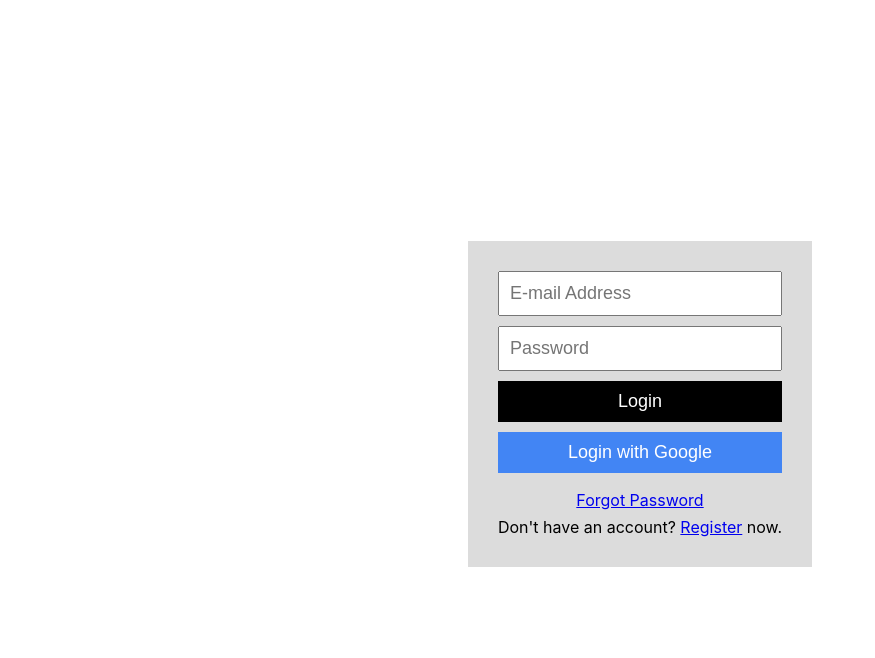
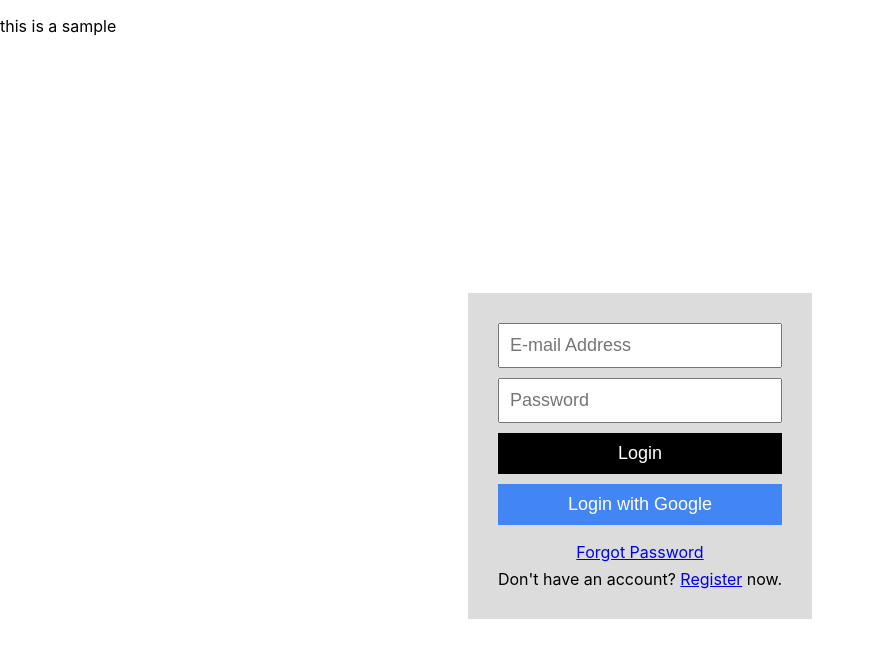
Before and after one commit to agnesiss/sample, a React (Create React App) app: page / in a window 1280 px wide. Shown: the top 658 px of the page, without its empty margins (0-875 px from the left). Built offline with nearby package versions, Linux system fonts and the light colour scheme; no server answers.

Commit message:
Added useful comment to App.js

```diff
--- a/src/App.js
+++ b/src/App.js
@@ -8,6 +8,7 @@ import Dashboard from "./Dashboard";
 function App() {
   return (
     <div className="app">
+      <p>this is a sample</p>
       <Router>
         <Routes>
           <Route exact path="/" element={<Login />} />
```
